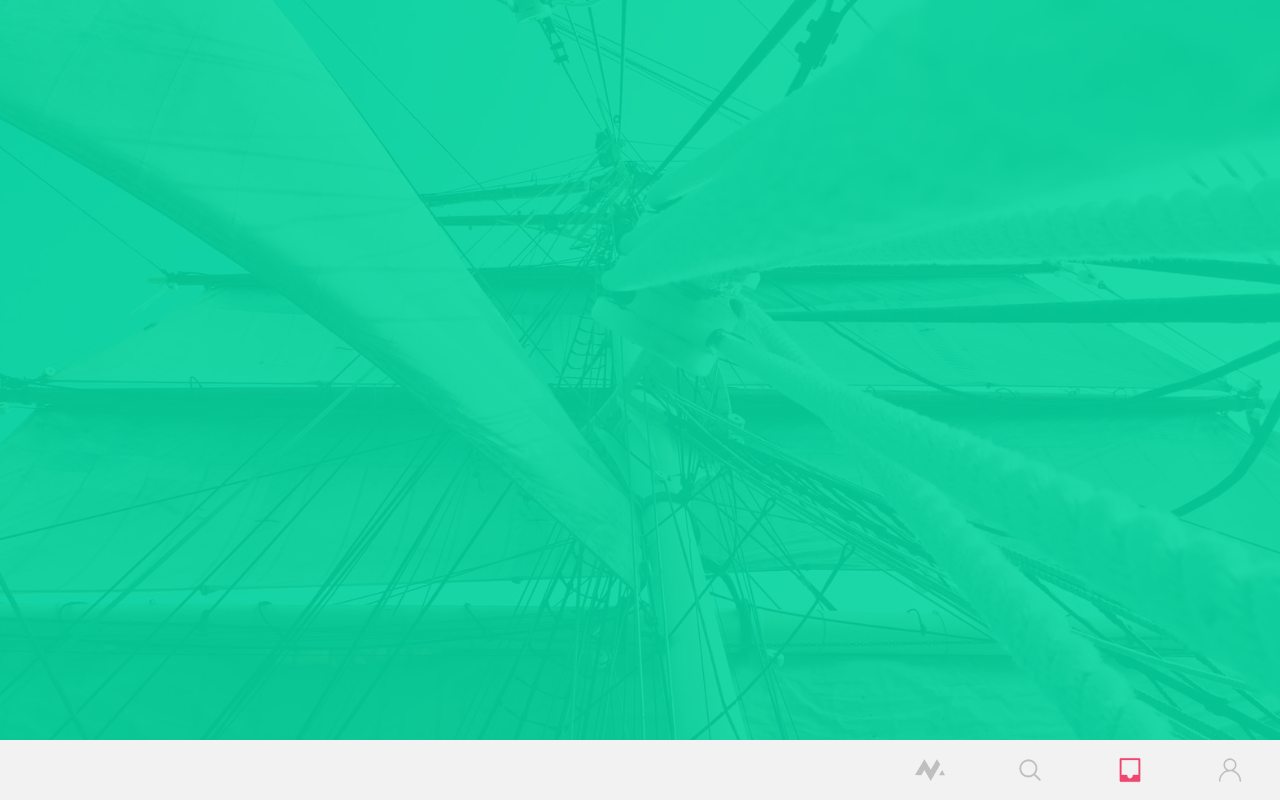
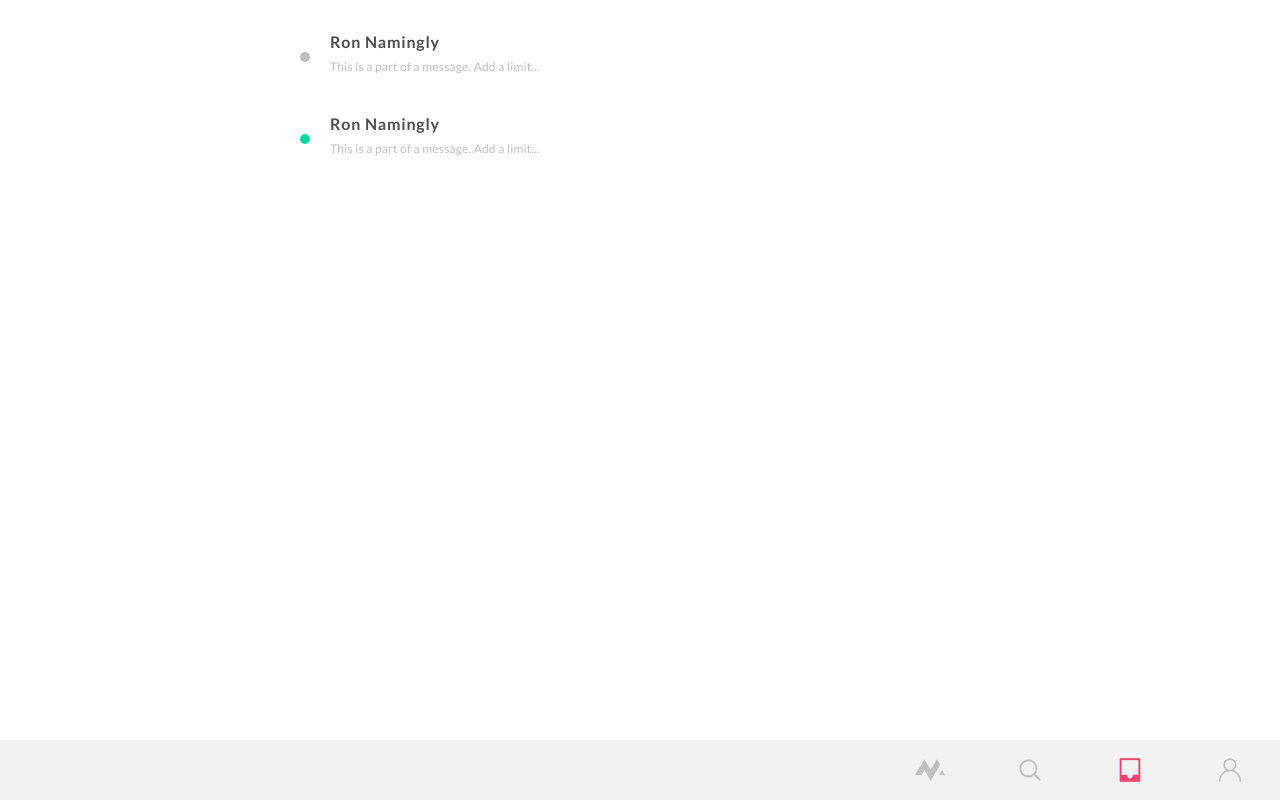
Before and after one commit to owenrauckman/mentorship, a Vue app in the folder app/: page /inbox in a window 1280 px wide. Built offline with nearby package versions, Linux system fonts and the light colour scheme.

Commit message:
Sets up Inbox Route/View and builds Inbox UI

```diff
--- a/app/src/App.vue
+++ b/app/src/App.vue
@@ -11,6 +11,7 @@
 import Landing from './components/Landing'
 import Search from './components/Search'
 import Profile from './components/Profile'
+import Inbox from './components/Inbox'
 import Login from './components/Login'
 import Navigation from './components/Navigation'
 import Register from './components/Register'
@@ -21,6 +22,7 @@ export default {
     Search,
     Landing,
     Profile,
+    Inbox,
     Login,
     Register,
     Navigation
--- /dev/null
+++ b/app/src/components/Inbox.vue
@@ -0,0 +1,172 @@
+<template>
+  <div class="inbox">
+    <div class='m__inbox'>
+      <div class="m__inbox__container">
+        <ul class="m__inbox__list">
+
+          <li class="m__inbox__list__item">
+            <div class="m__inbox__list__item--dot">
+              <span class="m__inbox__list__item--dot--circle"></span>
+            </div>
+            <div class="m__inbox__list__item--info">
+              <h2 class="m__inbox__list__item__name">Ron Namingly</h2>
+              <p class="m__inbox__list__item__copy">This is a part of a message. Add a limit...</p>
+            </div>
+          </li>
+
+          <li class="m__inbox__list__item">
+            <div class="m__inbox__list__item--dot">
+              <span class="m__inbox__list__item--dot--circle m__inbox__list__item--dot--circle--unread"></span>
+            </div>
+            <div class="m__inbox__list__item--info">
+              <h2 class="m__inbox__list__item__name">Ron Namingly</h2>
+              <p class="m__inbox__list__item__copy">This is a part of a message. Add a limit...</p>
+            </div>
+          </li>
+
+        </ul>
+      </div>
+    </div>
+  </div>
+</template>
+
+<script>
+export default {
+  name: 'inbox',
+  data () {
+    return {
+    }
+  }
+}
+</script>
+<style lang="scss">
+//TODO: // remove these....they need to go somewhere global
+// GLOBAL (temporarily here because its on all pages)
+$light-gray: rgba(242,242,242,1);
+$medium-gray: rgba(191,191,191,1);
+$medium-dark-gray: rgba(153,153,153,1);
+$dark-gray: rgba(77,77,77,1);
+$white: rgba(255,255,255,1);
+$teal: rgba(6,214, 160, 1);
+$pink: rgba(239,71,111,1);
+
+// Import Fonts
+@import url('https://fonts.googleapis.com/css?family=Lato:300,300i,400,700');
+
+$lato: 'Lato', sans-serif;
+
+@mixin breakpoint($point) {
+@if $point == tablet {
+  @media (min-width: 680px) { @content ; }
+ }
+ //  @else if $point == laptop {
+ //    @media (min-width: 64em) { @content ; }
+ // }
+}
+
+
+html, body{
+  height: 100%;
+}
+body{
+  margin: 0 auto;
+  font-size: 16px;
+}
+.m__background{
+  position: fixed;
+  content: "";
+  height: 100%;
+  width: 100%;
+  z-index: -1;
+  height: 100%;
+  background-image: url('../assets/background.jpg');
+  background-repeat: no-repeat;
+  background-size: cover;
+  background-position: 50% 50%;
+  &:after{
+    position: absolute;
+    top: 0;
+    content: "";
+    height: 100%;
+    width: 100%;
+    background-color: transparentize($teal, 0.1);
+  }
+}
+
+// RESETS
+h1, h2, h3, h4, h5{
+  margin: 0;
+}
+ul, ol{
+  margin: 0;
+  padding: 0;
+}
+// ----- INBOX STYLES ----- //
+.m{
+  &__inbox{
+    position: relative;
+    background: $white;
+    width: 100%;
+    height: 100%;
+    min-height: calc(100vh - 50px);
+    @include breakpoint(tablet){
+      min-height: calc(100vh - 60px);
+    }
+    &__container{
+      max-width: 680px;
+      margin: 0 auto;
+      padding: 2rem;
+      overflow-y: scroll;
+      -webkit-overflow-scrolling: touch;
+
+    }
+    &__list{
+      padding: 0;
+      margin: 0;
+      width: 100%;
+      font-family: $lato;
+      &__item{
+        list-style: none;
+        display: flex;
+        width: 100%;
+        margin: 2rem 0;
+        &:first-child{
+          margin: 0 0 2rem 0;
+        }
+        &--dot{
+          width: 30px;
+          position: relative;
+          &--circle{
+            position: absolute;
+            top: 50%;
+            transform: translateY(-50%);
+            height: 10px;
+            width: 10px;
+            background: $medium-gray;;
+            border-radius: 50%;
+            &--unread{
+              background: $teal;
+            }
+          }
+        }
+        &--info{
+          width: calc(100% - 30px);
+        }
+        &__name{
+          font-size: 1.0rem;
+          color: $dark-gray;
+          letter-spacing: 0.05rem;
+        }
+        &__copy{
+          font-size: 0.75rem;
+          margin: 0.5rem 0;
+          color: $medium-gray;
+          letter-spacing: 0.01rem;
+        }
+      }
+    }
+  }
+}
+
+
+</style>
--- a/app/src/main.js
+++ b/app/src/main.js
@@ -11,6 +11,7 @@ import App from './App'
 import Landing from './components/Landing'
 import Search from './components/Search'
 import Profile from './components/Profile'
+import Inbox from './components/Inbox'
 import Login from './components/Login'
 import Navigation from './components/Navigation'
 import Register from './components/Register'
@@ -28,6 +29,7 @@ const router = new VueRouter({
     {path: '/', component: Landing},
     {path: '/search', component: Search},
     {path: '/login', component: Login},
+    {path: '/inbox', component: Inbox},
     {path: '/register', component: Register},
     {path: '/profile', component: Profile}
   ]
```
